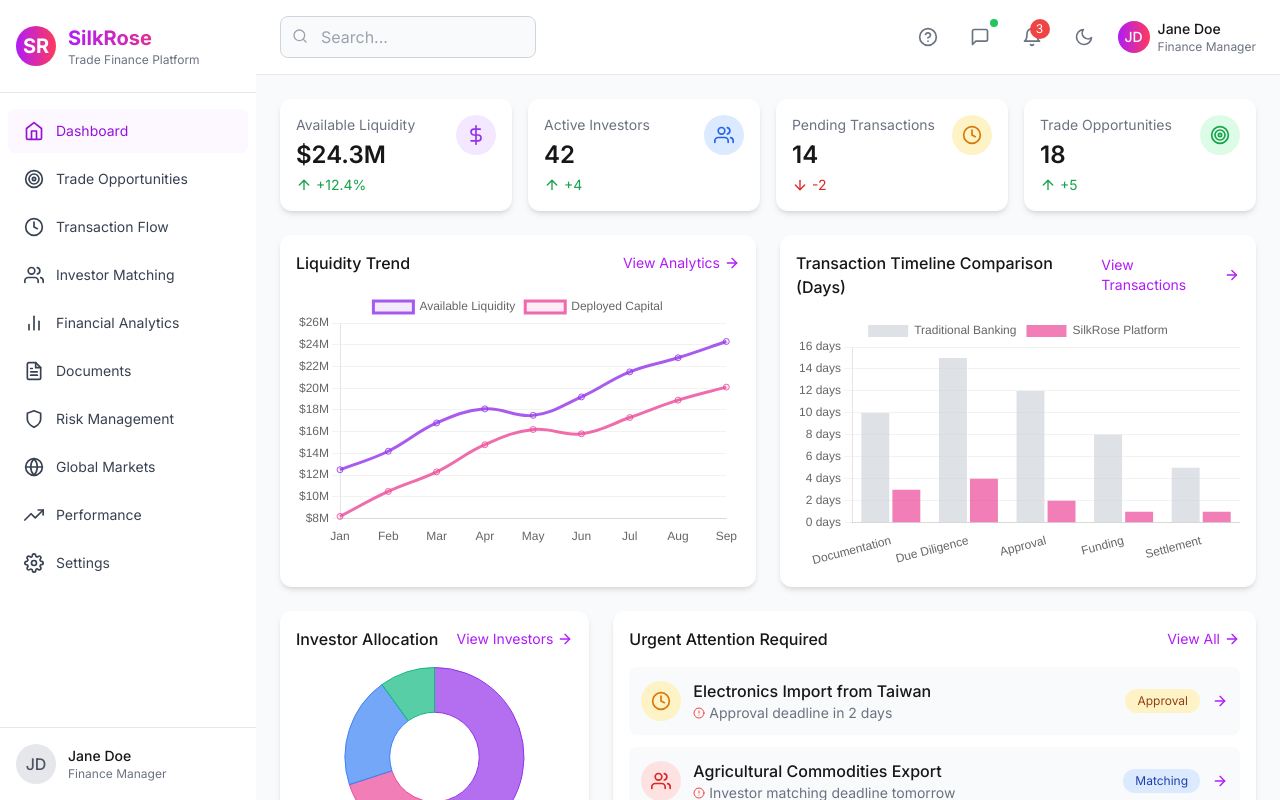
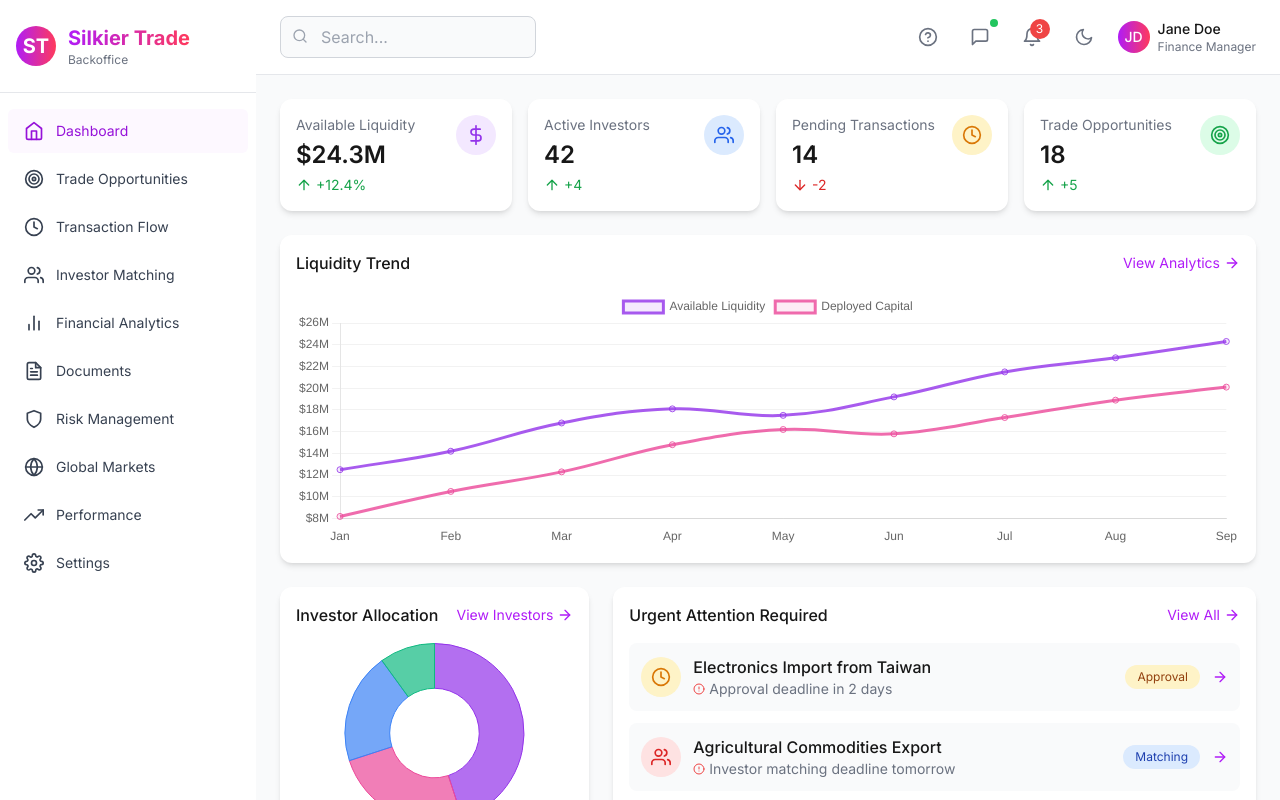
Before and after one commit to bchewy/silkrose, a Next.js app: page / in a window 1280 px wide. Shown: the top 800 px of the page. Built offline with nearby package versions, Linux system fonts and the light colour scheme.

Commit message:
Update styles for input fields and transaction page, enhance layout with labels, and rename project references in Sidebar. Remove unused chart data from Dashboard.

```diff
--- a/src/app/globals.css
+++ b/src/app/globals.css
@@ -46,6 +46,11 @@
   }
 
   .input {
-    @apply w-full px-4 py-2 border border-gray-300 dark:border-gray-600 rounded-lg focus:outline-none focus:ring-2 focus:ring-silk-500;
+    @apply w-full px-4 py-2 bg-white dark:bg-gray-700 border border-gray-300 dark:border-gray-600 rounded-lg focus:outline-none focus:ring-2 focus:ring-silk-500 text-gray-800 dark:text-gray-100;
+  }
+
+  /* Input placeholder styles */
+  .input::placeholder {
+    @apply text-gray-500 dark:text-gray-400;
   }
 }
--- a/src/app/layout.tsx
+++ b/src/app/layout.tsx
@@ -9,7 +9,7 @@
 
 export const metadata: Metadata = {
   title: "SilkRose Admin Panel",
-  description: "Admin dashboard for SilkRose liquidity management",
+  description: "Admin dashboard for SilkRose's liquidity management",
 };
 
 export default function RootLayout({
--- a/src/app/transactions/page.tsx
+++ b/src/app/transactions/page.tsx
@@ -63,9 +63,10 @@
         </div>
 
         {/* Search and Filter Bar */}
-        <div className="card p-4">
+        <div className="card p-4 bg-white dark:bg-gray-800 border-2 border-gray-200 dark:border-gray-700">
           <div className="grid grid-cols-1 md:grid-cols-4 gap-4">
             <div className="relative">
+              <label className="block mb-1 text-sm font-medium text-gray-600 dark:text-gray-400">Search</label>
               <input
                 type="text"
                 placeholder="Search transactions..."
@@ -73,10 +74,11 @@
                 value={searchQuery}
                 onChange={(e) => setSearchQuery(e.target.value)}
               />
-              <FiSearch className="absolute left-3 top-3 text-gray-400" />
+              <FiSearch className="absolute left-3 top-[35px] text-gray-400" />
             </div>
 
             <div>
+              <label className="block mb-1 text-sm font-medium text-gray-600 dark:text-gray-400">Status</label>
               <select
                 className="input"
                 value={selectedStatus}
@@ -89,6 +91,7 @@
             </div>
 
             <div>
+              <label className="block mb-1 text-sm font-medium text-gray-600 dark:text-gray-400">Type</label>
               <select
                 className="input"
                 value={selectedType}
@@ -101,6 +104,7 @@
             </div>
 
             <div>
+              <label className="block mb-1 text-sm font-medium text-gray-600 dark:text-gray-400">Amount</label>
               <select
                 className="input"
                 value={selectedSize}
--- a/src/components/Dashboard.tsx
+++ b/src/components/Dashboard.tsx
@@ -121,23 +121,6 @@
     ],
   };
 
-  // Transaction timeline comparison chart data
-  const timelineComparisonData = {
-    labels: ['Documentation', 'Due Diligence', 'Approval', 'Funding', 'Settlement'],
-    datasets: [
-      {
-        label: 'Traditional Banking',
-        data: [10, 15, 12, 8, 5],
-        backgroundColor: 'rgba(209, 213, 219, 0.7)',
-      },
-      {
-        label: 'SilkRose Platform',
-        data: [3, 4, 2, 1, 1],
-        backgroundColor: 'rgba(236, 72, 153, 0.7)',
-      },
-    ],
-  };
-
   return (
     <div className="space-y-6">
       {/* Stats Grid */}
@@ -167,7 +150,7 @@
       </div>
 
       {/* Charts Row */}
-      <div className="grid grid-cols-1 lg:grid-cols-2 gap-6">
+      <div className="grid grid-cols-1 lg:grid-cols-1 gap-6">
         {/* Liquidity Trend Chart */}
         <div className="card p-4">
           <div className="flex justify-between items-center mb-4">
@@ -210,57 +193,6 @@
                     callbacks: {
                       label: function(context) {
                         return context.dataset.label + ': $' + context.parsed.y + 'M';
-                      }
-                    }
-                  }
-                },
-              }}
-            />
-          </div>
-        </div>
-
-        {/* Transaction Timeline Comparison */}
-        <div className="card p-4">
-          <div className="flex justify-between items-center mb-4">
-            <h3 className="font-medium">Transaction Timeline Comparison (Days)</h3>
-            <Link href="/transactions" className="text-sm text-silk-600 hover:text-silk-700 flex items-center">
-              <span>View Transactions</span>
-              <FiArrowRight className="ml-1 h-4 w-4" />
-            </Link>
-          </div>
-          <div className="h-64">
-            <Bar
-              data={timelineComparisonData}
-              options={{
-                responsive: true,
-                maintainAspectRatio: false,
-                scales: {
-                  y: {
-                    beginAtZero: true,
-                    grid: {
-                      display: true,
-                      color: 'rgba(0, 0, 0, 0.05)',
-                    },
-                    ticks: {
-                      callback: function(value) {
-                        return value + ' days';
-                      }
-                    }
-                  },
-                  x: {
-                    grid: {
-                      display: false,
-                    }
-                  }
-                },
-                plugins: {
-                  legend: {
-                    position: 'top',
-                  },
-                  tooltip: {
-                    callbacks: {
-                      label: function(context) {
-                        return context.dataset.label + ': ' + context.parsed.y + ' days';
                       }
                     }
                   }
--- a/src/components/Sidebar.tsx
+++ b/src/components/Sidebar.tsx
@@ -60,13 +60,13 @@
           <div className="px-4 py-6 border-b border-gray-200 dark:border-gray-800">
             <div className="flex items-center">
               <div className="h-10 w-10 rounded-full bg-gradient-to-r from-silk-600 to-rose-500 flex items-center justify-center text-white font-bold text-xl">
-                SR
+                ST
               </div>
               <div className="ml-3">
                 <h2 className="text-xl font-bold bg-clip-text text-transparent bg-gradient-to-r from-silk-600 to-rose-500">
-                  SilkRose
+                  Silkier Trade
                 </h2>
-                <p className="text-xs text-gray-500 dark:text-gray-400">Trade Finance Platform</p>
+                <p className="text-xs text-gray-500 dark:text-gray-400">Backoffice</p>
               </div>
             </div>
           </div>
@@ -92,18 +92,6 @@
             </ul>
           </nav>
 
-          {/* User Info */}
-          <div className="p-4 border-t border-gray-200 dark:border-gray-800">
-            <div className="flex items-center">
-              <div className="h-10 w-10 rounded-full bg-gray-200 dark:bg-gray-700 flex items-center justify-center">
-                <span className="text-gray-600 dark:text-gray-300 font-medium">JD</span>
-              </div>
-              <div className="ml-3">
-                <p className="text-sm font-medium">Jane Doe</p>
-                <p className="text-xs text-gray-500 dark:text-gray-400">Finance Manager</p>
-              </div>
-            </div>
-          </div>
         </div>
       </div>
 
```
